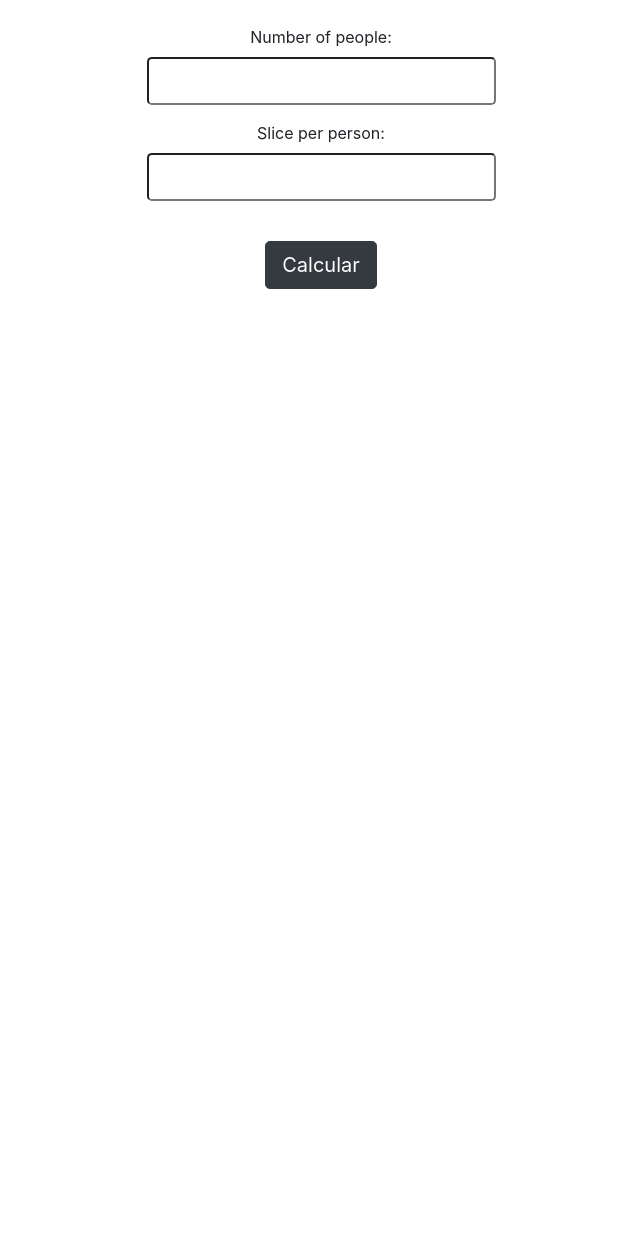
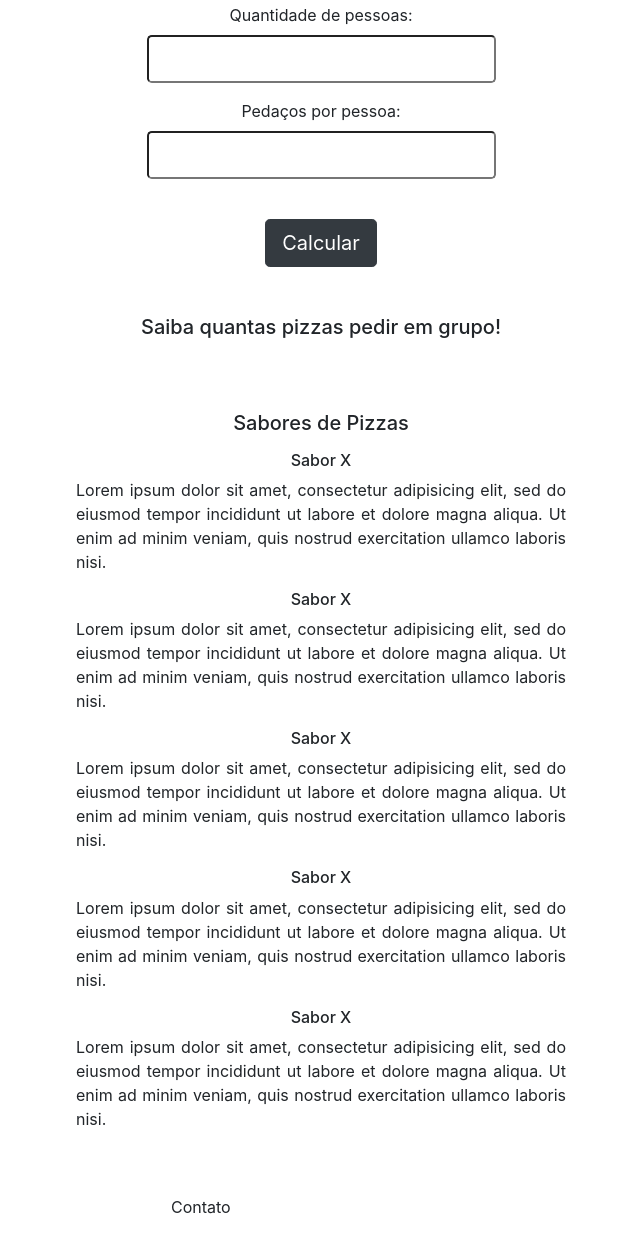
Before and after one commit to jessikagomes/pizzaCalculator, a plain HTML site: page index.html in a window 1280 px wide. Shown: the part 260-1512 px from the top of the page, without its empty margins (319-959 px from the left). Before the commit the page ends 800 px from the top, so only its background shows below. Drawn offline with nearby package versions, Linux system fonts and the light colour scheme.

Commit message:
adding style

```diff
--- a/index.html
+++ b/index.html
@@ -16,14 +16,14 @@
 		<div class="col-lg-4 col-xs-12"><img src="calcular_pizza_para_grupo.png" alt="Quantos_pedacos_de_pizza" class="img-fluid" id="logo"></div>
 		<div class="col-lg-4 col-xs-0"></div>
 		<div class="col-lg-4 col-xs-0"></div>
-		<div class="col-lg-4 col-xs-12"><h1><small>How Many Pizzas To Buy Calculator</small></h1></div>
+		<div class="col-lg-4 col-xs-12"><h1 class="mt-3">Quantos Pedaços de Pizza Comprar?</h1></div>
 		<div class="col-lg-4 col-xs-0"></div>
 	</header>
 <form id="form">
 	<div class="row">
 		<div class="col-lg-4 col-xs-2"></div>
 		<div class="form-group col-lg-4 col-xs-8">
-			<label class="https://www.remove.bg/pt-br/upload">Number of people:</label><br>
+			<label class="https://www.remove.bg/pt-br/upload">Quantidade de pessoas:</label><br>
 			<input type="number" class="form-control-lg" id="qtdPessoas" name="qtdPessoas">
 		</div>
 		<div class="col-lg-4 col-xs-2"></div>
@@ -31,14 +31,51 @@
 	<div class="row">
 		<div class="col-lg-4 col-xs-2"></div>
 		<div class="form-group col-lg-4 col-xs-8">
-			<label class="https://www.remove.bg/pt-br/upload">Slice per person:</label><br>
+			<label class="https://www.remove.bg/pt-br/upload">Pedaços por pessoa:</label><br>
 			<input type="number"  class="form-control-lg" id="qtdPedacos" name="qtdPedacos">
 		</div>
 		<div class="col-lg-4 col-xs-2"></div>
 	</div>
 	<button type="button" class="btn btn-dark btn-lg mt-4" onclick="calcularPizza()">Calcular</button>
-	<p class="mt-4" id="tPizza"></p>
+	<h4 class="mt-4" id="tPizza"><br>Saiba quantas pizzas pedir em grupo!<br><br>
+	</h4>
 </form>
+<div class="row mt-5 mt-5">
+		<div class="col-lg-3 col-xs-0"></div>
+		<div class="col-lg-6 col-xs-12">
+			<h2 class="mb-3">Sabores de Pizzas</h2>
+			<h3>Sabor X</h3>
+			<p>Lorem ipsum dolor sit amet, consectetur adipisicing elit, sed do eiusmod
+			tempor incididunt ut labore et dolore magna aliqua. Ut enim ad minim veniam,
+			quis nostrud exercitation ullamco laboris nisi.</p>
+
+			<h3>Sabor X</h3>
+			<p>Lorem ipsum dolor sit amet, consectetur adipisicing elit, sed do eiusmod
+			tempor incididunt ut labore et dolore magna aliqua. Ut enim ad minim veniam,
+			quis nostrud exercitation ullamco laboris nisi.</p>
+
+			<h3>Sabor X</h3>
+			<p>Lorem ipsum dolor sit amet, consectetur adipisicing elit, sed do eiusmod
+			tempor incididunt ut labore et dolore magna aliqua. Ut enim ad minim veniam,
+			quis nostrud exercitation ullamco laboris nisi.</p>
+
+			<h3>Sabor X</h3>
+			<p>Lorem ipsum dolor sit amet, consectetur adipisicing elit, sed do eiusmod
+			tempor incididunt ut labore et dolore magna aliqua. Ut enim ad minim veniam,
+			quis nostrud exercitation ullamco laboris nisi.</p>
+
+			<h3>Sabor X</h3>
+			<p>Lorem ipsum dolor sit amet, consectetur adipisicing elit, sed do eiusmod
+			tempor incididunt ut labore et dolore magna aliqua. Ut enim ad minim veniam,
+			quis nostrud exercitation ullamco laboris nisi.</p>
+		</div>
+		<div class="col-lg-3 col-xs-0"></div>
+	</div>
+<footer class="row mt-5 mb-4">
+		<div class="col-lg-4 col-xs-0"></div>
+		<div class="col-lg-4 col-xs-12"><a href="email"></a><p>Contato</p></div>
+		<div class="col-lg-4 col-xs-0"></div>
+	</footer>
 </div>
 </body>
 </html>
--- a/pizza.js
+++ b/pizza.js
@@ -13,8 +13,8 @@
 		result = Math.ceil((n * x)/8);
 		sabores = result * 2;
 		extras = (result * 8) - (n*x);
-				return resultado.innerHTML = "Order " + result + " pizza(s) <br>Extra slices: " + extras + "<br>Order up to " + sabores + " toppings.";
+		return resultado.innerHTML = "Peça <b>" + result + "</b> pizza(s) <br>Pedaços extra: <b>" + extras + "</b><br>Até <b>" + sabores + "</b> sabores.";
 		} else {
-				return resultado.innerHTML = "* Please, fill in the fields."
+			return resultado.innerHTML = "* Por favor, preencha os campos.<br><br><br>"
 		}
 }
--- a/style.css
+++ b/style.css
@@ -1,10 +1,24 @@
-body {
-
-}
-.container-fluid{
-
-}
-
 #logo {
     width:30%;
 }
+h1{
+    font-size: 24px;
+}
+
+h2{
+    font-size: 20px;
+}
+
+h3{
+    font-size: 16px;
+}
+
+h4{
+   font-size: 20px;
+}
+
+p{
+    padding-right: 25px;
+    padding-left: 25px;
+    text-align: justify;
+}
```
Lines whose indentation alone changed are shown as unchanged.
